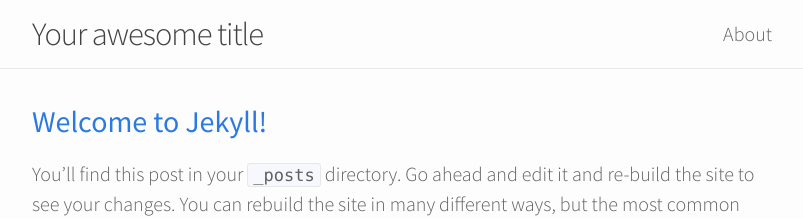
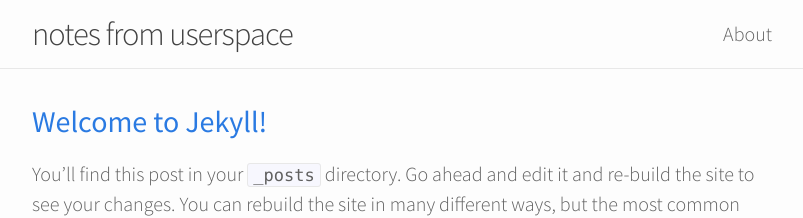
Before and after one commit to jmeosbn/jmeosbn.github.io, a Jekyll site: the page built from index.html, in a window 1280 px wide and 900 px high. Shown: the top 218 px of the window, without its empty margins (238-1041 px from the left). Built offline with Jekyll 4.4.1, drawn with Linux system fonts in a browser that asks for light colours; the list of posts is cut into pages by our own code.

Commit message:
Moved site to user page

```diff
--- a/_config.yml
+++ b/_config.yml
@@ -18,10 +18,10 @@
 # Jekyll's data files feature for any data you need to update frequently.
 
 # site main title
-title:              Your awesome title
+title:              notes from userspace
 
 # the base hostname & protocol for your site, e.g. http://example.com
-url:                https://jekyll.github.io
+url:                https://jmeosbn.github.io
 
 # the subpath of your site, e.g. /blog
 baseurl:            ""
```
